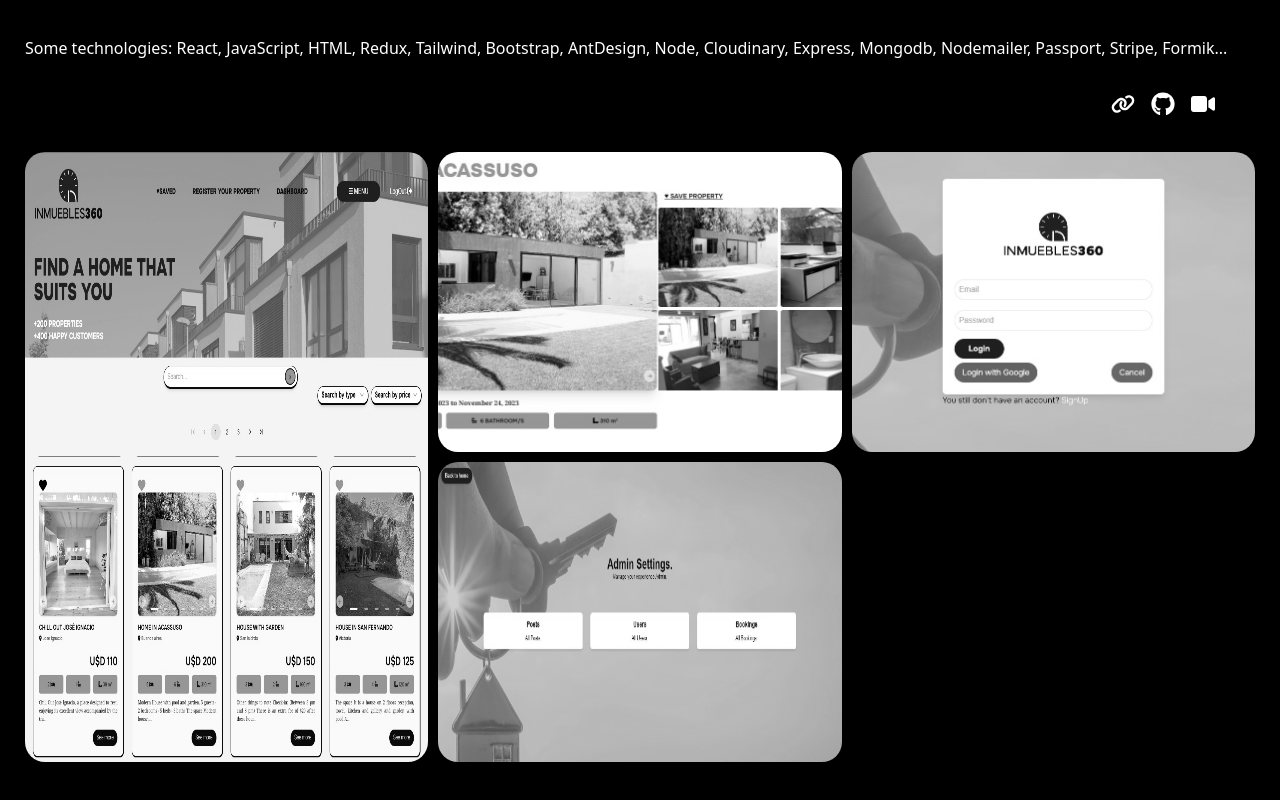
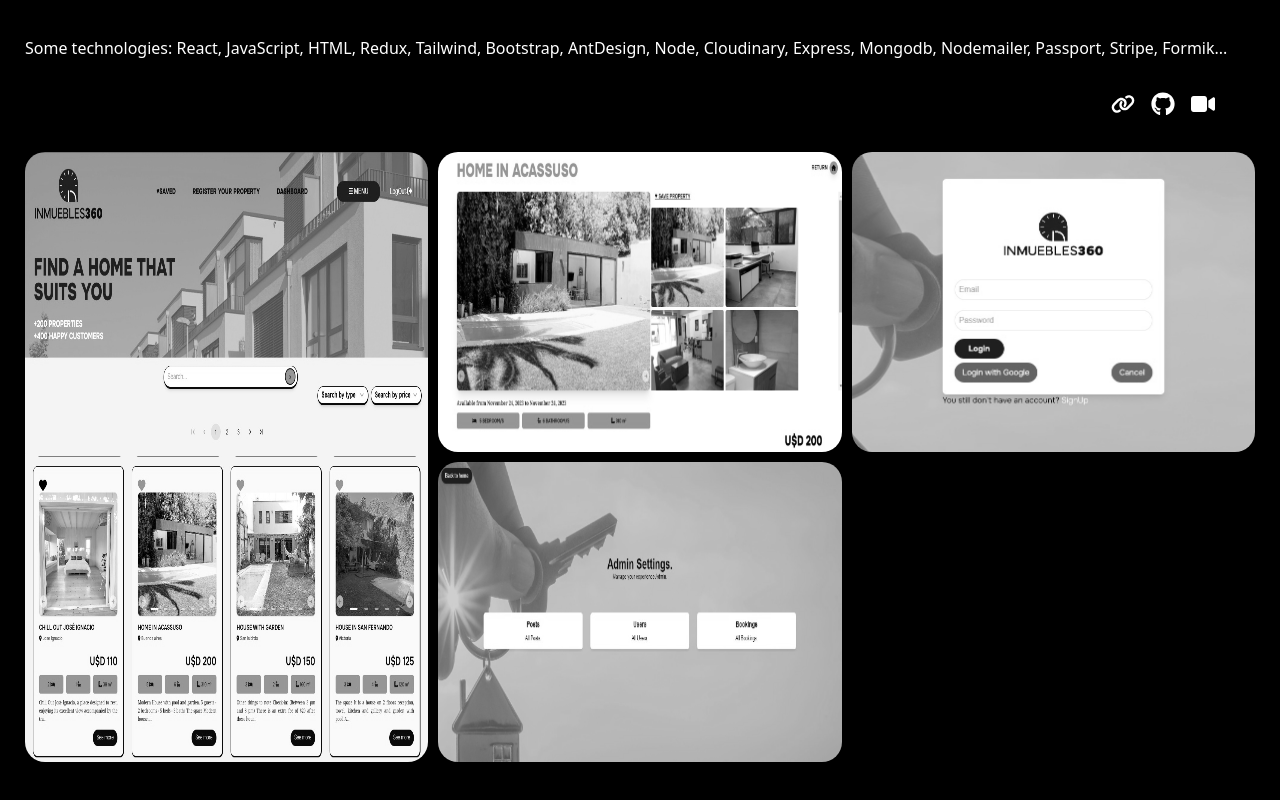
Before and after one commit to Regameroh87/portfolio, a React (Create React App) app: page / in a window 1280 px wide. Shown: the part 1326-2126 px from the top of the page. Built offline with nearby package versions, Linux system fonts and the light colour scheme.

Commit message:
estilando

```diff
--- a/src/components/Home/Home.jsx
+++ b/src/components/Home/Home.jsx
@@ -9,7 +9,7 @@ export default function Home() {
 
   return (
     <main className={style.container}>
-      <section className={style.title}>
+      <section id="home" className={style.title}>
         <img src="smoke.gif" alt="smoke"/>
         <div></div>
         <h1>{keys}Hello!</h1>
--- a/src/components/NavBar/NavBar.jsx
+++ b/src/components/NavBar/NavBar.jsx
@@ -33,7 +33,7 @@ export default function NavBar() {
 
         <div className=" flex items-center justify-center flex-1 gap-x-3">
 
-          <button href=""className ="px-3 py-3 mt-3 transition duration-500 ease-in-out hover:text-gray-600 md:px-10 ">Home</button>
+          <a href="#home" className ="px-3 py-3 mt-3 transition duration-500 ease-in-out hover:text-gray-600 md:px-10 ">Home</a>
           <button href="" className="px-3 py-3 mt-3 transition duration-500 ease-in-out hover:text-gray-600 md:px-10 ">About</button>
           <button href="" className="px-3 py-3 mt-3 transition duration-500 ease-in-out hover:text-gray-600 md:px-10 ">Skills</button>
           <button href="" className="px-3 py-3 mt-3 transition duration-500 ease-in-out hover:text-gray-600 md:px-10 ">Contact</button>
@@ -45,7 +45,7 @@ export default function NavBar() {
 
          {/* ///////////////////////MENU/////////////////////////// */}
           {visibleMenu && (
-            <div className=" flex flex-1 flex-nowrap ml-5 mt-3">
+            <div className=" flex flex-1 flex-nowrap ml-9 mt-3">
             <FontAwesomeIcon className="hover:text-gray-600 cursor-pointer" icon={faBars} onClick={handleMenu} size="xl"/>
             </div>
           )}
--- a/src/components/Projects/Projects.jsx
+++ b/src/components/Projects/Projects.jsx
@@ -81,7 +81,11 @@ export default function Projects() {
                 alt="Home"
               />
             </div>
-            <img src="./inmuebles360/detail.png" alt="Detail" />
+            <img
+              style={{ objectFit: "fill" }}
+              src="./inmuebles360/detail.png"
+              alt="Detail"
+            />
             <img src="./inmuebles360/login.png" alt="Login" />
             <img
               src="./inmuebles360/admin.png"
@@ -148,11 +152,12 @@ export default function Projects() {
             <h3>Carousel CSS</h3>
             <p>
               "Exploring Creativity with Simplicity: A Simple Carousel, Crafted
-              with Love in CSS" <br></br> On my journey to strengthen my skills and foster
-              imagination, I embarked on designing a modest image carousel using
-              only CSS. Though it presents itself as a straightforward endeavor,
-              this project encapsulates my dedication to refining my technical
-              skills in the expansive realm of web technologies.
+              with Love in CSS" <br></br> On my journey to strengthen my skills
+              and foster imagination, I embarked on designing a modest image
+              carousel using only CSS. Though it presents itself as a
+              straightforward endeavor, this project encapsulates my dedication
+              to refining my technical skills in the expansive realm of web
+              technologies.
             </p>
             <p>technologies: HTML and CSS</p>
             <div>
```
